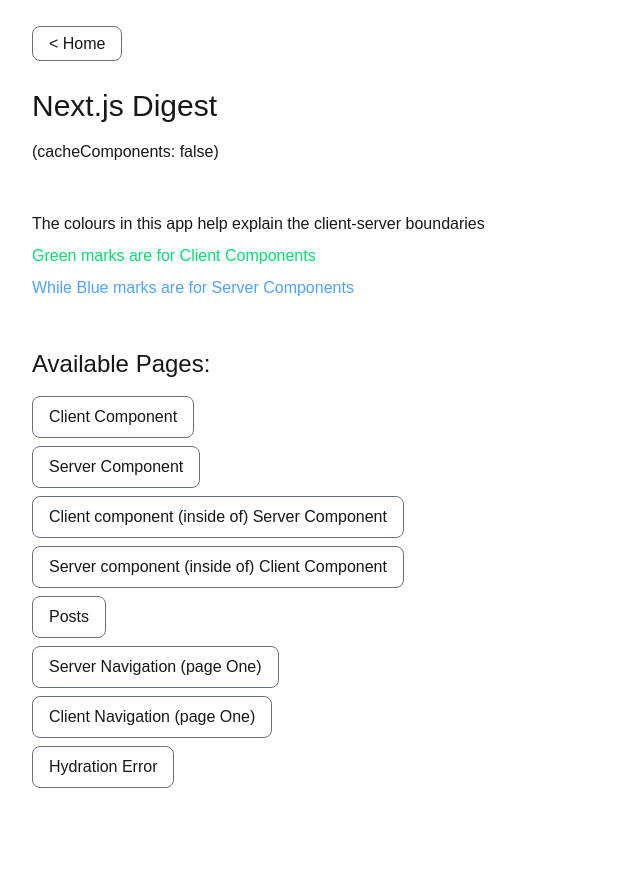
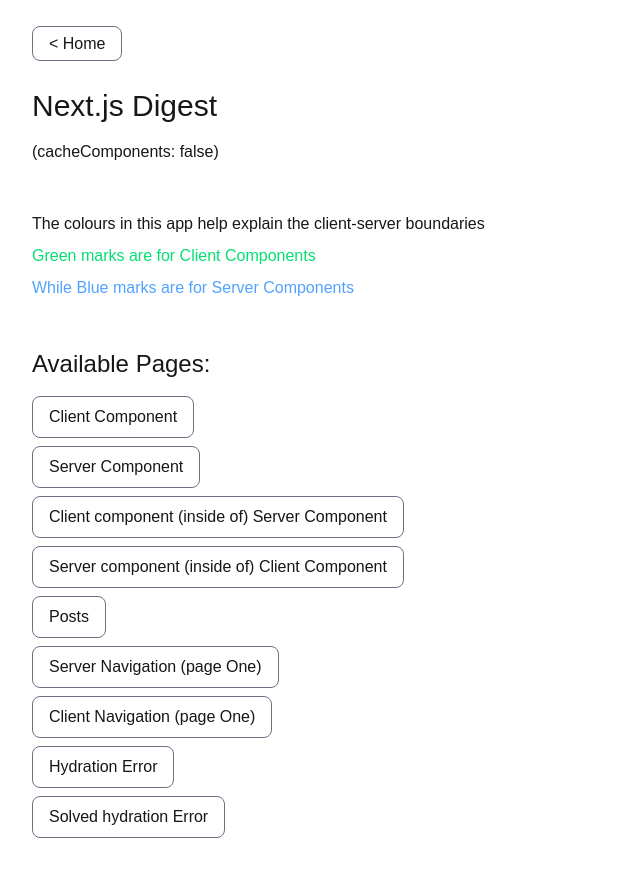
Before and after one commit to olafchuszno/next-digest, a Next.js app: page / in a window 1280 px wide. Shown: the whole page, without its empty margins (0-640 px from the left). Before the commit the page ends 820 px from the top, so only its background shows below. Built offline with nearby package versions, Linux system fonts and the light colour scheme.

Commit message:
feat: Add solved hydration error

```diff
--- a/app/page.tsx
+++ b/app/page.tsx
@@ -9,6 +9,7 @@
   { href: '/server-navigation/one', label: 'Server Navigation (page One)' },
   { href: '/client-navigation/one', label: 'Client Navigation (page One)' },
   { href: '/hydration-error', label: 'Hydration Error' },
+  { href: '/solved-hydration-error', label: 'Solved hydration Error' },
 ];
 
 export default function Page() {
--- /dev/null
+++ b/app/solved-hydration-error/page.tsx
@@ -0,0 +1,5 @@
+'use client';
+
+export default function Page() {
+  return <div suppressHydrationWarning>{new Date().getTime()}</div>;
+}
```
